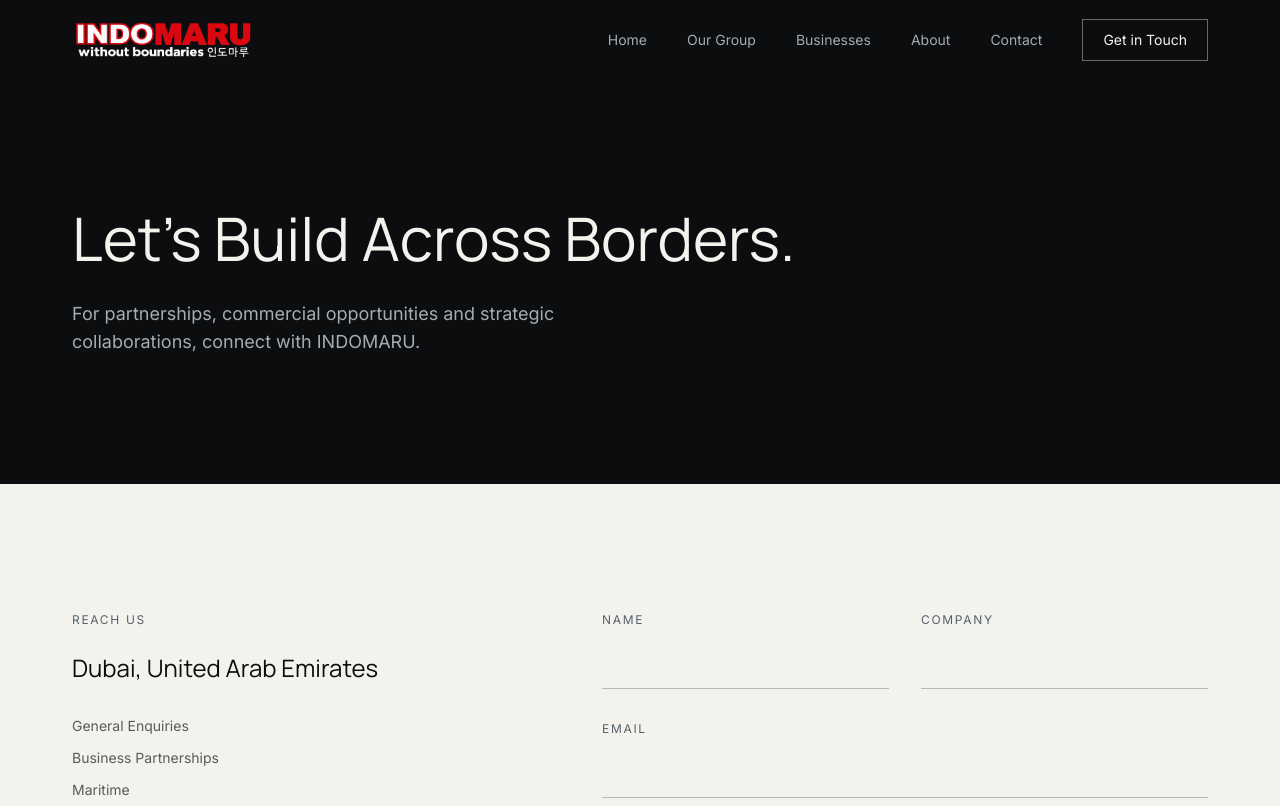
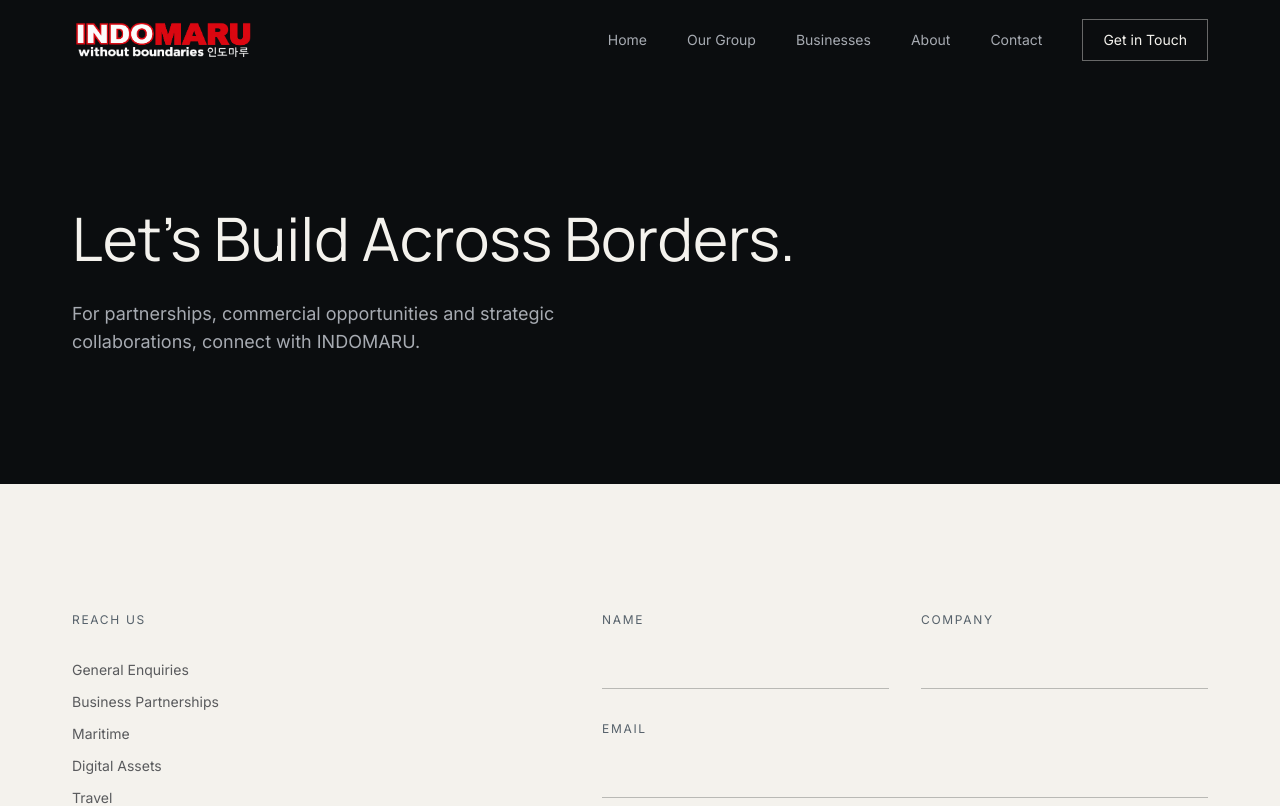
Before and after one commit to wonhio/indomaru_website, a Next.js app: page /contact in a window 1280 px wide. Shown: the top 806 px of the page. Built offline with nearby package versions, Linux system fonts and the light colour scheme.

Commit message:
Update page.tsx

```diff
--- a/app/contact/page.tsx
+++ b/app/contact/page.tsx
@@ -32,13 +32,10 @@
         <div className="container-edit py-24 md:py-32">
           <div className="grid md:grid-cols-[1fr_1.3fr] gap-16">
             <Reveal>
-              <p className="text-xs tracking-wide2 uppercase text-navy/70 mb-6">
-                REACH US
-              </p>
-              <p className="font-display text-2xl text-ink mb-8">
-                Dubai, United Arab Emirates
-              </p>
-              <ul className="space-y-3 text-sm text-charcoal/70">
+              <p className="text-xs tracking-wide2 uppercase text-navy/70 mb-8">
+  REACH US
+</p>
+<ul className="space-y-3 text-sm text-charcoal/70">
                 <li>General Enquiries</li>
                 <li>Business Partnerships</li>
                 <li>Maritime</li>
```
